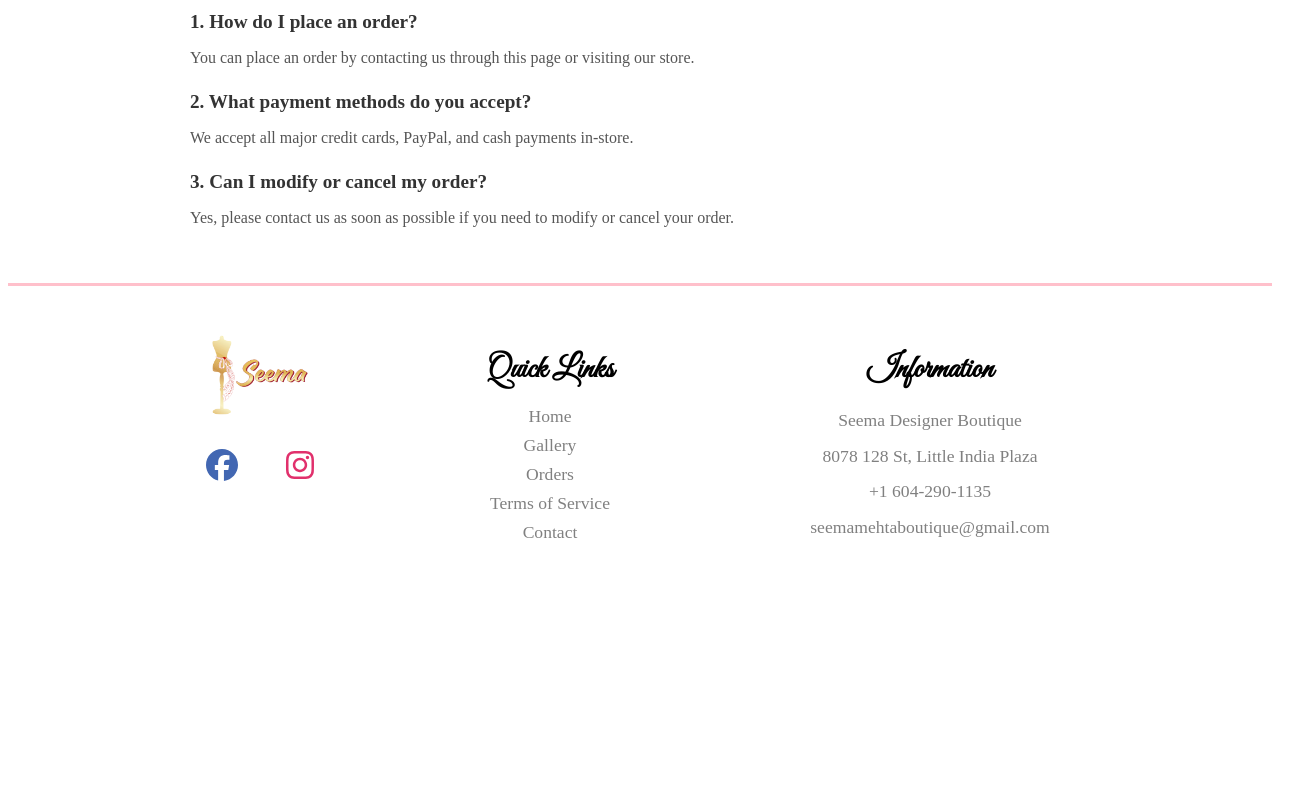
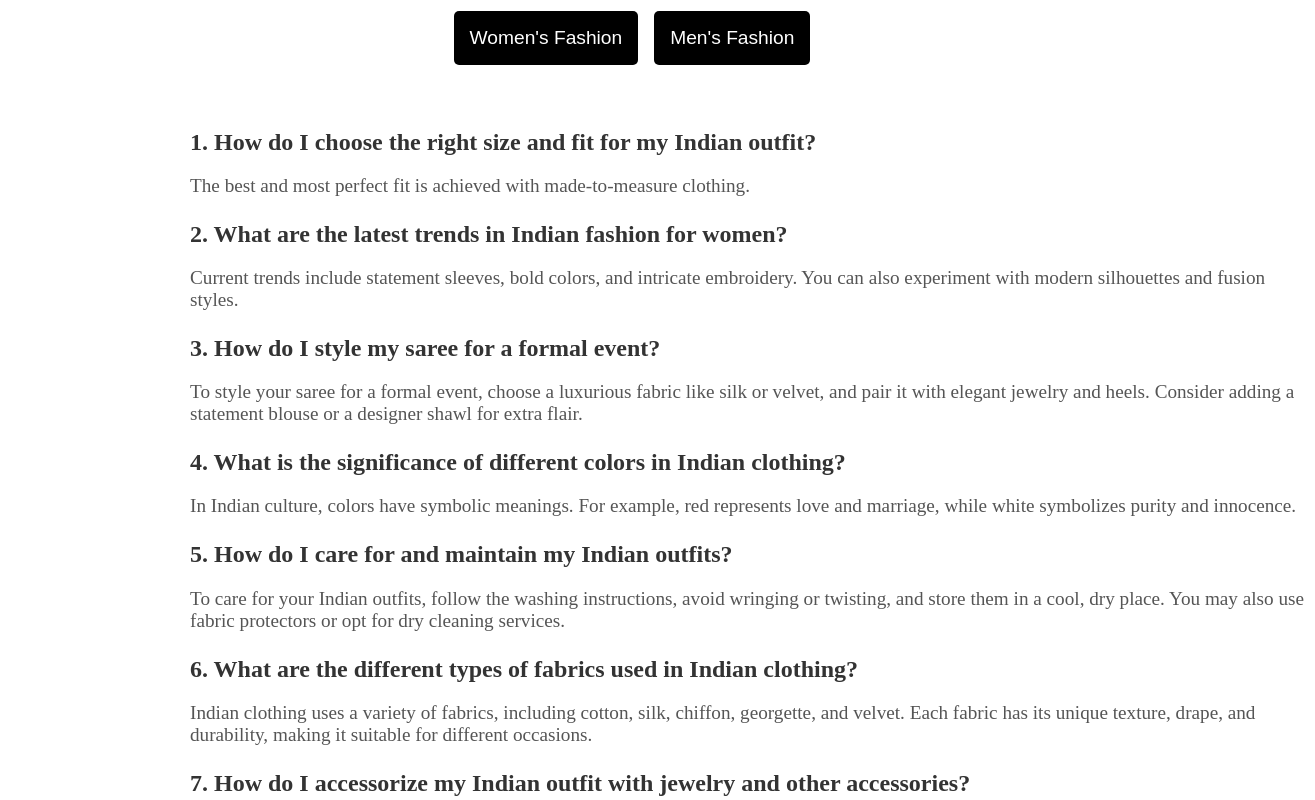
Before and after one commit to TanishqM1/seemaboutique, a React (Create React App) app: page /inquire in a window 1280 px wide. Shown: the part 1080-1880 px from the top of the page, 1315 px wide, since content can reach past the window. Before the commit the page ends 1671 px from the top, so only its background shows below. Built offline with nearby package versions, Linux system fonts and the light colour scheme.

Commit message:
removed 2nd paragraph and picture from home and inquire page

```diff
--- a/src/Pages/About.js
+++ b/src/Pages/About.js
@@ -40,13 +40,6 @@ const ImageContent = styled.div`
     border-radius: 10px;
     box-shadow: 0px 4px 6px rgba(0, 0, 0, 0.2);
   }
-`;
-
-const Paragraph = styled.p`
-  padding: 0 10vw;
-  font-size: 1.2rem;
-  line-height: 2;
-  text-align: justify;
 `;
 
 const CenterImage = styled.div`
@@ -100,10 +93,7 @@ function About() {
         <TextContent>
           <h2>Our Story</h2>
           <p>
-            Welcome to [Your Brand Name]! Our journey began with a vision to
-            create exceptional and personalized designs that leave a lasting
-            impression. We take pride in our craftsmanship and attention to
-            detail, ensuring each piece is tailored to perfection.
+          Welcome to Seema Boutique! Our journey began with a vision to create exceptional, personalized designs that make a lasting impression. We take great pride in our craftsmanship and meticulous attention to detail, ensuring that each piece is crafted to fit you perfectly. At Seema Boutique, every creation is uniquely yours, tailored with precision for a flawless fit. Made to Measure.
           </p>
         </TextContent>
         <ImageContent>
@@ -112,17 +102,6 @@ function About() {
             alt="Our Story"
           />
         </ImageContent>
-      </Section>
-
-      {/* Section with a full-width paragraph */}
-      <Section>
-        <Paragraph>
-          At [Your Brand Name], we strive to create designs that resonate with
-          individuality and elegance. Every project is a collaboration, where
-          your ideas meet our expertise to bring your vision to life. From
-          intricate details to bold statements, we are dedicated to delivering
-          a seamless and unforgettable experience.
-        </Paragraph>
       </Section>
 
       {/* Section for 2nd image */}
--- a/src/Pages/Home.js
+++ b/src/Pages/Home.js
@@ -48,13 +48,13 @@ const ImageContainer = styled.div`
   }
 `;
 
-const SecondImage = styled.div`
-  width: 100%;
-  height: 70vh;  // Same height as the first image
-  background-image: url('/path/to/your/second-image.jpg');  // Replace with your second image path
-  background-size: cover;
-  background-position: center;
-`;
+// const SecondImage = styled.div`
+//   width: 100%;
+//   height: 70vh;  // Same height as the first image
+//   background-image: url('/path/to/your/second-image.jpg');  // Replace with your second image path
+//   background-size: cover;
+//   background-position: center;
+// `;
 
 const Home = () => {
   return (
@@ -79,10 +79,6 @@ const Home = () => {
           <img src={infocard} alt="SeemaBoutique Info Card" />  {/* Replace with an image */}
         </ImageContainer>
       </ContentSection>
-
-      {/* Second Image Section */}
-      <SecondImage aria-label="Image after Information  " />
-
       {/* Review Carousel Section */}
       <ReviewCarousel />
     </PageContainer>
--- a/src/Pages/Inquire.js
+++ b/src/Pages/Inquire.js
@@ -1,6 +1,7 @@
 import React, { useState } from 'react';
 import styled from 'styled-components';
 import emailjs from 'emailjs-com'; // Install with: npm install emailjs-com
+import inquirepic from '../imgs/Inquire_Gallery.png'
 
 // Styled Components
 const InquireContainer = styled.div`
@@ -131,15 +132,41 @@ const FAQTitle = styled.h2`
 `;
 
 const Question = styled.h3`
-  font-size: 1.2rem;
+  font-size: 1.5rem;
   color: #333;
   margin-bottom: 0.5rem;
+  width: 125%;
 `;
 
 const Answer = styled.p`
-  font-size: 1rem;
+  font-size: 1.2rem;
   color: #555;
   margin-bottom: 1.5rem;
+  width: 125%;
+`;
+
+const ButtonContainer = styled.div`
+  margin-bottom: 2rem;
+  display: flex;
+  justify-content: center;
+  align-items: center;
+  padding-bottom: 2em;
+`;
+
+const ToggleButton = styled.button`
+  background-color: black;
+  color: white;
+  border: none;
+  padding: 1rem;
+  font-size: 1.2rem;
+  border-radius: 5px;
+  cursor: pointer;
+  transition: background-color 0.3s ease;
+  margin-right: 1rem;
+
+  &:hover {
+    background-color: #333;
+  }
 `;
 
 function Inquire() {
@@ -149,6 +176,8 @@ function Inquire() {
     email: '',
     message: '',
   });
+
+  const [activeSection, setActiveSection] = useState('women');
 
   const handleChange = (e) => {
     const { name, value } = e.target;
@@ -185,7 +214,7 @@ function Inquire() {
             or to inquire about an order. We are here to help and look forward to hearing from you.
           </p>
         </DescriptionText>
-        <Image src="/path-to-your-image.jpg" alt="Inquire" />
+        <Image src={inquirepic} alt="Inquire" />
       </DescriptionContainer>
 
       <Form onSubmit={handleSubmit}>
@@ -226,14 +255,60 @@ function Inquire() {
 
       <FAQSection>
         <FAQTitle>Frequently Asked Questions</FAQTitle>
-        <Question>1. How do I place an order?</Question>
-        <Answer>You can place an order by contacting us through this page or visiting our store.</Answer>
 
-        <Question>2. What payment methods do you accept?</Question>
-        <Answer>We accept all major credit cards, PayPal, and cash payments in-store.</Answer>
+        {/* Buttons to toggle FAQ sections */}
+      <ButtonContainer>
+        <ToggleButton onClick={() => setActiveSection('women')}>Women's Fashion</ToggleButton>
+        <ToggleButton onClick={() => setActiveSection('men')}>Men's Fashion</ToggleButton>
+      </ButtonContainer>
 
-        <Question>3. Can I modify or cancel my order?</Question>
-        <Answer>Yes, please contact us as soon as possible if you need to modify or cancel your order.</Answer>
+        {activeSection === 'women' ? (
+          <>
+            <Question>1. How do I choose the right size and fit for my Indian outfit?</Question>
+<Answer>The best and most perfect fit is achieved with made-to-measure clothing.</Answer>
+
+<Question>2. What are the latest trends in Indian fashion for women?</Question>
+<Answer>Current trends include statement sleeves, bold colors, and intricate embroidery. You can also experiment with modern silhouettes and fusion styles.</Answer>
+
+<Question>3. How do I style my saree for a formal event?</Question>
+<Answer>To style your saree for a formal event, choose a luxurious fabric like silk or velvet, and pair it with elegant jewelry and heels. Consider adding a statement blouse or a designer shawl for extra flair.</Answer>
+
+<Question>4. What is the significance of different colors in Indian clothing?</Question>
+<Answer>In Indian culture, colors have symbolic meanings. For example, red represents love and marriage, while white symbolizes purity and innocence.</Answer>
+
+<Question>5. How do I care for and maintain my Indian outfits?</Question>
+<Answer>To care for your Indian outfits, follow the washing instructions, avoid wringing or twisting, and store them in a cool, dry place. You may also use fabric protectors or opt for dry cleaning services.</Answer>
+
+<Question>6. What are the different types of fabrics used in Indian clothing?</Question>
+<Answer>Indian clothing uses a variety of fabrics, including cotton, silk, chiffon, georgette, and velvet. Each fabric has its unique texture, drape, and durability, making it suitable for different occasions.</Answer>
+
+<Question>7. How do I accessorize my Indian outfit with jewelry and other accessories?</Question>
+<Answer>To accessorize your Indian outfit, choose jewelry that complements the colors and patterns of your ensemble. You can also add accessories like a bindi, bangles, or a clutch to complete the look.</Answer>
+          </>
+        ) : (
+          <>
+            <Question>1. What is the difference between a kurta and a sherwani?</Question>
+            <Answer>A kurta is a long tunic that can be worn with pants or a dhoti, while a sherwani is a long coat that is typically worn for formal occasions.</Answer>
+
+            <Question>2. How do I choose the right size and fit for my Indian outfit?</Question>
+            <Answer>To choose the right size and fit, consider your body type, height, and measurements. You can also consult with a designer or a sales associate for guidance.</Answer>
+
+            <Question>3. What are the latest trends in Indian fashion for men?</Question>
+            <Answer>Some current trends include slim-fit kurtas, bold colors, and intricate embroidery. You can also experiment with modern silhouettes, like jackets and trousers.</Answer>
+
+            <Question>4. How do I style my turban or pagri?</Question>
+            <Answer>To style your turban or pagri, choose a fabric that complements your outfit, and tie it in a way that suits your face shape and occasion.</Answer>
+
+            <Question>5. What is the significance of different colors in Indian men's clothing?</Question>
+            <Answer>Colors like white and beige represent purity and peace, while darker colors like black and maroon are often worn for formal or evening events.</Answer>
+
+            <Question>6. How do I care for and maintain my Indian clothing?</Question>
+            <Answer>Follow the care instructions on your clothing, wash gently, and store it in a cool, dry place. You may also need to dry clean certain fabrics.</Answer>
+
+            <Question>7. How do I accessorize my Indian men's outfit?</Question>
+            <Answer>To accessorize, you can add items like cufflinks, a pocket square, a waistcoat, or a stylish brooch to complement your outfit.</Answer>
+          </>
+        )}
       </FAQSection>
     </InquireContainer>
   );
```
